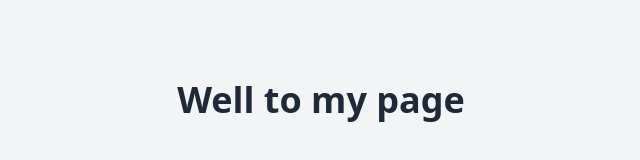
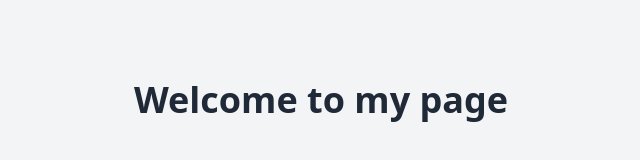
Before and after one commit to Punsano26/Dotgithub_np, a plain HTML site: page index.html in a window 1280 px wide. Shown: the whole page, without its empty margins (319-959 px from the left). Drawn offline with nearby package versions, Linux system fonts and the light colour scheme.

Commit message:
update index.html title and heading for clarity; add GitHub Actions workflow

```diff
--- a/index.html
+++ b/index.html
@@ -3,10 +3,10 @@
 <head>
     <meta charset="UTF-8">
     <meta name="viewport" content="width=device-width, initial-scale=1.0">
-    <title>Well to my page</title>
+    <title>Welcome to my page</title>
     <link href="https://cdn.jsdelivr.net/npm/tailwindcss@2.2.19/dist/tailwind.min.css" rel="stylesheet">
 </head>
 <body class="bg-gray-100 text-center py-20">
-    <h1 class="text-4xl font-bold text-gray-800">Well to my page</h1>
+    <h1 class="text-4xl font-bold text-gray-800">Welcome to my page</h1>
 </body>
 </html>
```
Also changed, not shown: 1 other file.
